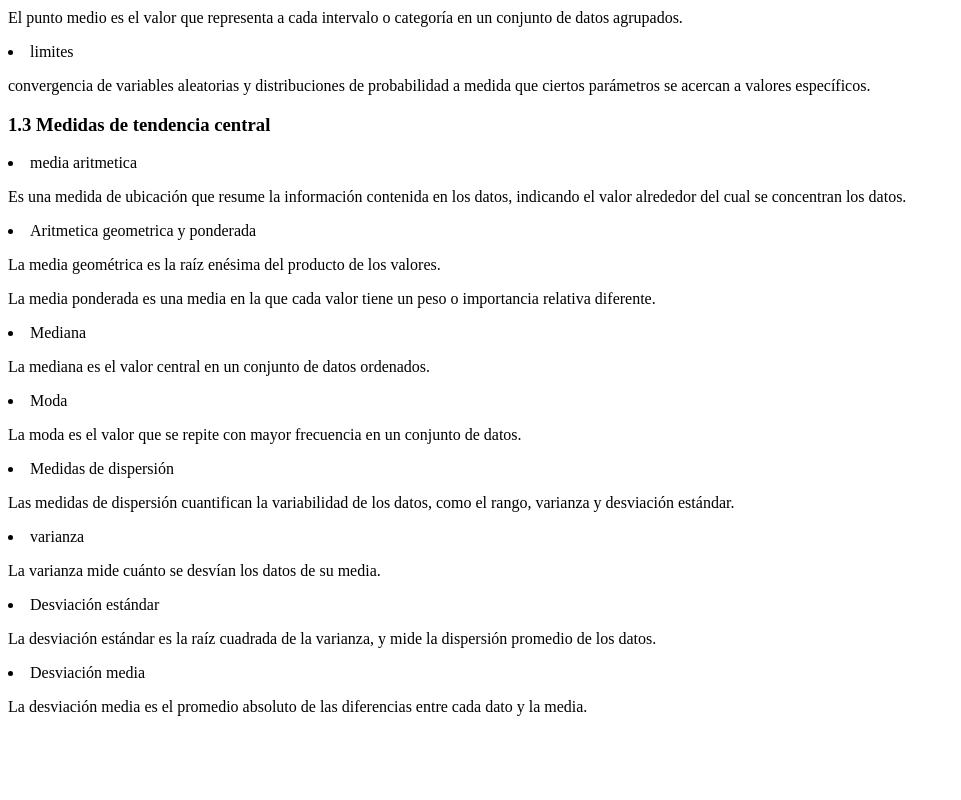
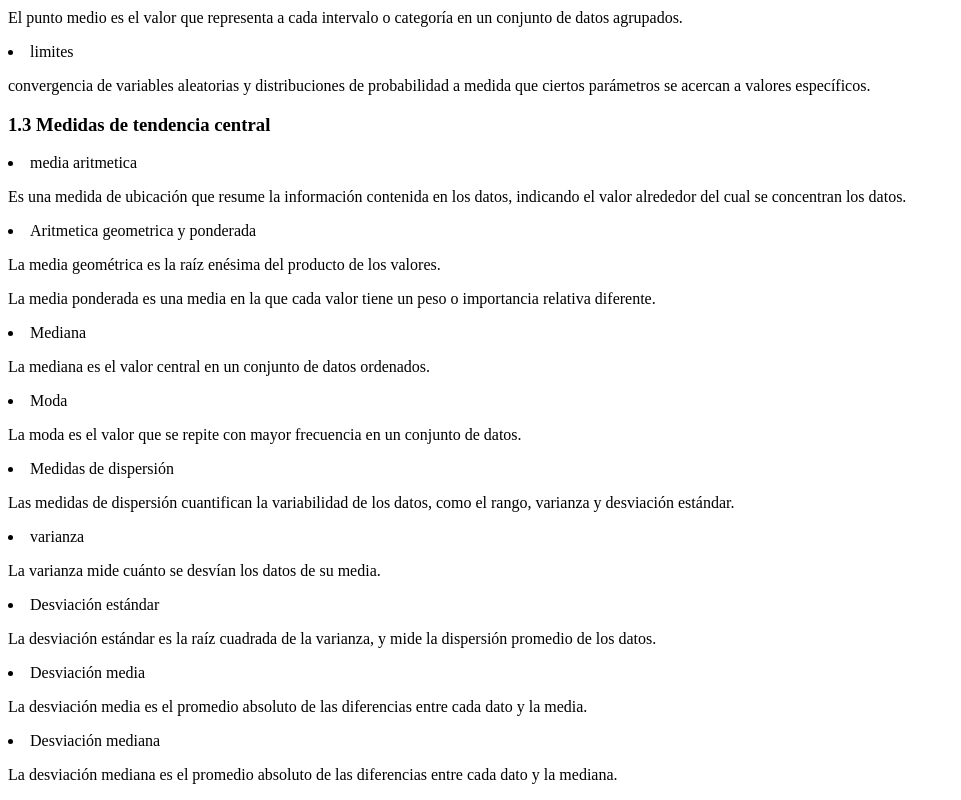
Before and after one commit to mariatics/temarioPE, a plain HTML site: page index.html in a window 1280 px wide. Shown: the part 837-1637 px from the top of the page, without its empty margins (0-961 px from the left). Before the commit the page ends 1569 px from the top, so only its background shows below. Drawn offline with Linux system fonts and the light colour scheme.

Commit message:
añadi concepto desviación mediana

```diff
--- a/index.html
+++ b/index.html
@@ -58,3 +58,5 @@
 <p>La desviación estándar es la raíz cuadrada de la varianza, y mide la dispersión promedio de los datos.</p>
 <li>Desviación media</li>
 <p>La desviación media es el promedio absoluto de las diferencias entre cada dato y la media.</p>
+<li>Desviación mediana</li>
+<p>La desviación mediana es el promedio absoluto de las diferencias entre cada dato y la mediana.</p>
```
